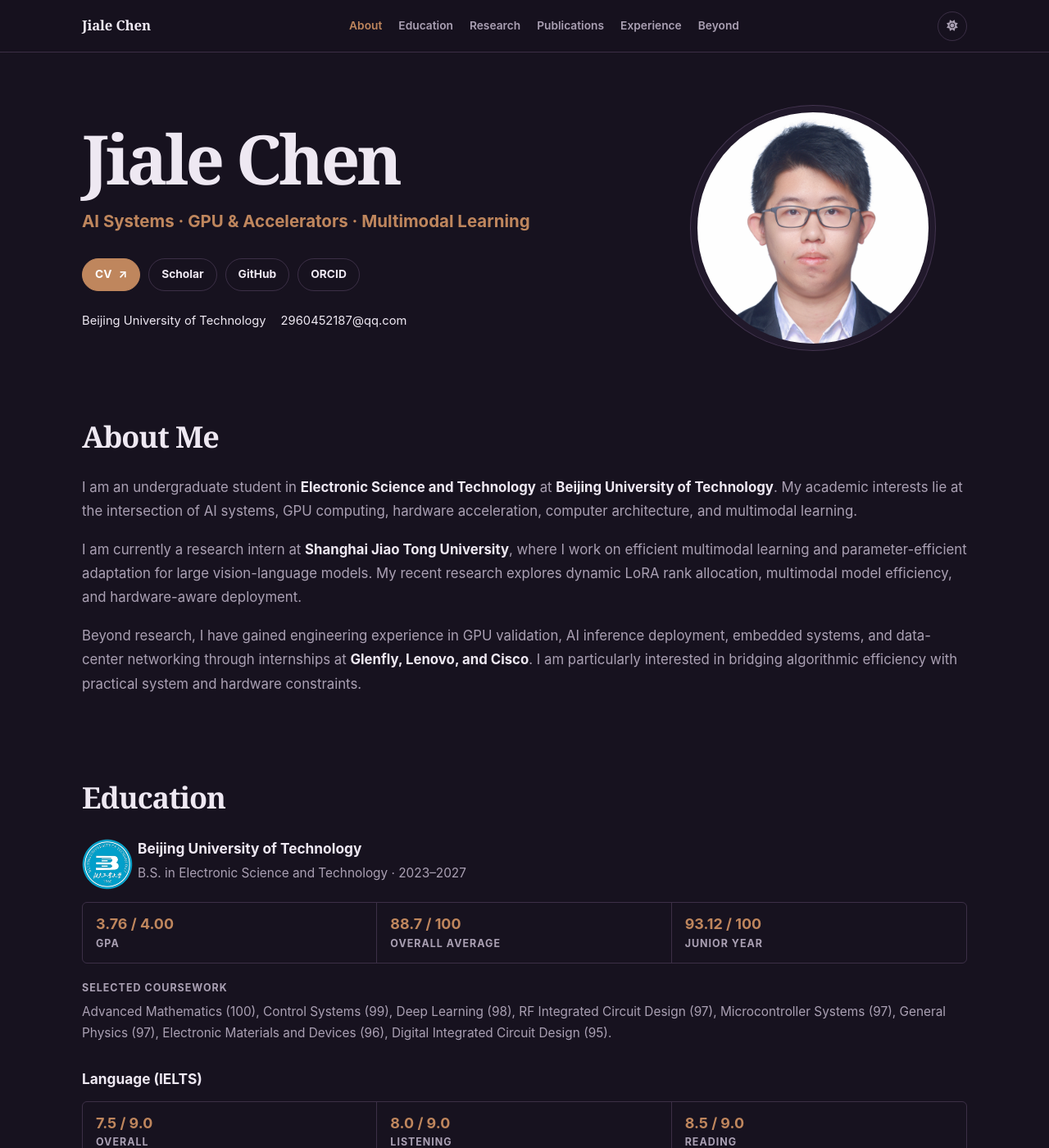
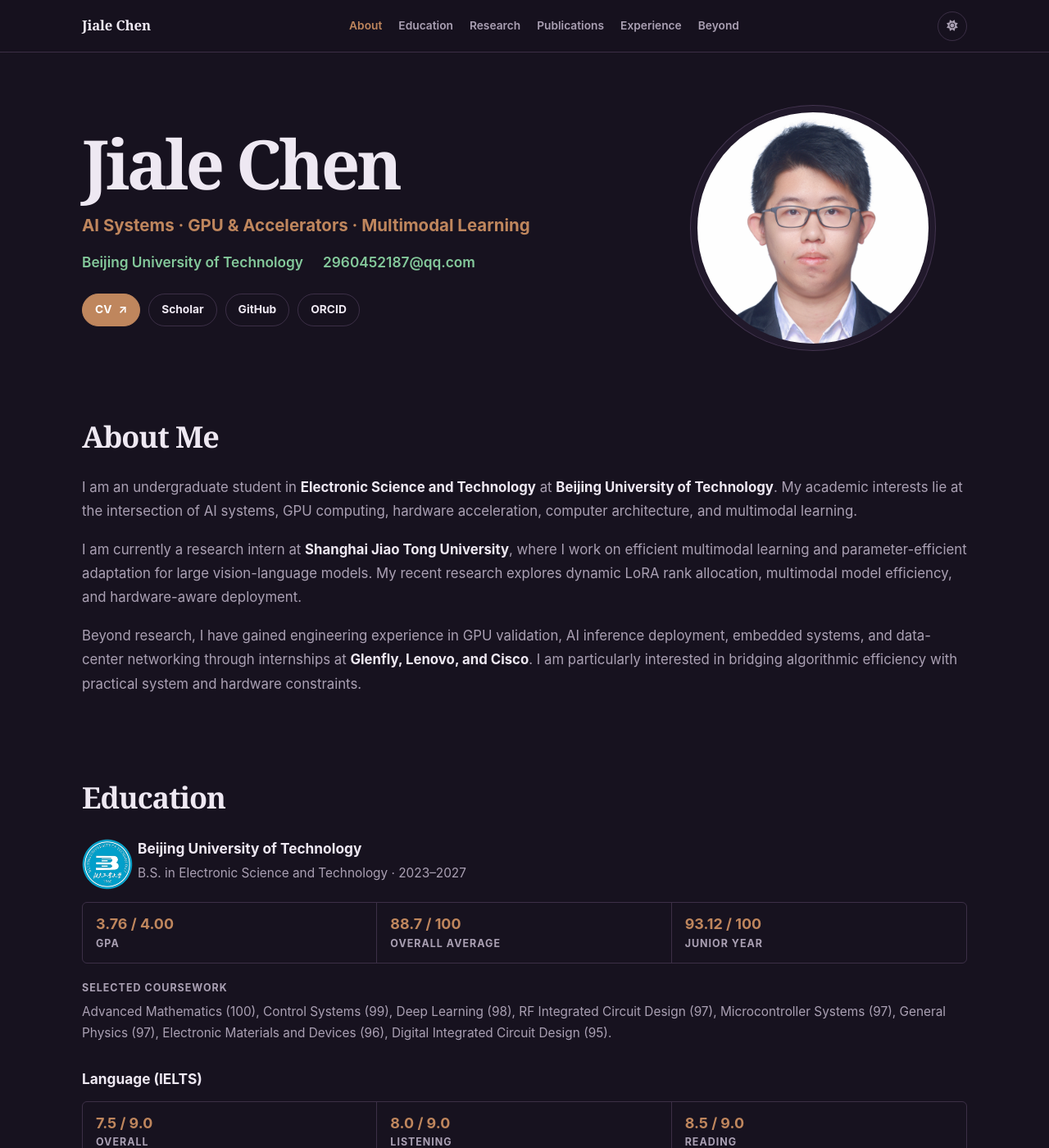
Before and after one commit to Chenjl13/Chenjl13.github.io, a Jekyll site: the page built from index.md, in a window 1280 px wide and 1400 px high. Shown: the whole window at 82% size. Built offline with Jekyll 4.4.1, drawn with Linux system fonts in a browser that asks for light colours; nearby versions of some CDN libraries; a style sheet for code colours, icons or effects is not loaded.

```diff
--- a/_layouts/homepage.html
+++ b/_layouts/homepage.html
@@ -53,16 +53,16 @@
         <div class="hero-copy reveal">
           <h1>{{ site.title }}</h1>
           <p class="hero-subtitle">AI Systems · GPU &amp; Accelerators · Multimodal Learning</p>
+          <div class="hero-meta">
+            <a href="{{ site.affiliation_link }}" target="_blank" rel="noopener">{{ site.affiliation }}</a>
+            <a href="mailto:{{ site.email }}">{{ site.email }}</a>
+          </div>
+
           <div class="hero-actions">
             {% if site.cv_link %}<a class="primary-btn" href="{{ site.cv_link | relative_url }}" target="_blank" rel="noopener">CV <span>↗</span></a>{% endif %}
             {% if site.google_scholar %}<a class="secondary-btn" href="{{ site.google_scholar }}" target="_blank" rel="noopener">Scholar</a>{% endif %}
             {% if site.github_link %}<a class="secondary-btn" href="{{ site.github_link }}" target="_blank" rel="noopener">GitHub</a>{% endif %}
             {% if site.orcid %}<a class="secondary-btn" href="{{ site.orcid }}" target="_blank" rel="noopener">ORCID</a>{% endif %}
-          </div>
-
-          <div class="hero-meta">
-            <a href="{{ site.affiliation_link }}" target="_blank" rel="noopener">{{ site.affiliation }}</a>
-            <a href="mailto:{{ site.email }}">{{ site.email }}</a>
           </div>
         </div>
 
--- a/_sass/minimal-light-no-dark-mode.scss
+++ b/_sass/minimal-light-no-dark-mode.scss
@@ -127,7 +127,7 @@
   color: var(--muted);
   font-size: 1rem;
 }
-.hero-actions { display: flex; flex-wrap: wrap; gap: 10px; margin-top: 28px; }
+.hero-actions { display: flex; flex-wrap: wrap; gap: 10px; margin-top: 24px; }
 .primary-btn, .secondary-btn {
   display: inline-flex;
   align-items: center;
@@ -154,11 +154,11 @@
 .hero-meta {
   display: flex;
   flex-wrap: wrap;
-  gap: 8px 18px;
-  margin-top: 24px;
+  gap: 8px 24px;
+  margin-top: 12px;
 }
-.hero-meta a { color: var(--text); font-size: .92rem; }
-.hero-meta a:hover { color: var(--accent); }
+.hero-meta a { color: #84c99b; font-size: 1.08rem; font-weight: 600; }
+.hero-meta a:hover { color: #9adbad; }
 .hero-visual { display: grid; place-items: center; }
 .avatar-frame {
   width: min(300px, 70vw);
--- a/_sass/minimal-light.scss
+++ b/_sass/minimal-light.scss
@@ -127,7 +127,7 @@
   color: var(--muted);
   font-size: 1rem;
 }
-.hero-actions { display: flex; flex-wrap: wrap; gap: 10px; margin-top: 28px; }
+.hero-actions { display: flex; flex-wrap: wrap; gap: 10px; margin-top: 24px; }
 .primary-btn, .secondary-btn {
   display: inline-flex;
   align-items: center;
@@ -154,11 +154,11 @@
 .hero-meta {
   display: flex;
   flex-wrap: wrap;
-  gap: 8px 18px;
-  margin-top: 24px;
+  gap: 8px 24px;
+  margin-top: 12px;
 }
-.hero-meta a { color: var(--text); font-size: .92rem; }
-.hero-meta a:hover { color: var(--accent); }
+.hero-meta a { color: #84c99b; font-size: 1.08rem; font-weight: 600; }
+.hero-meta a:hover { color: #9adbad; }
 .hero-visual { display: grid; place-items: center; }
 .avatar-frame {
   width: min(300px, 70vw);
```
